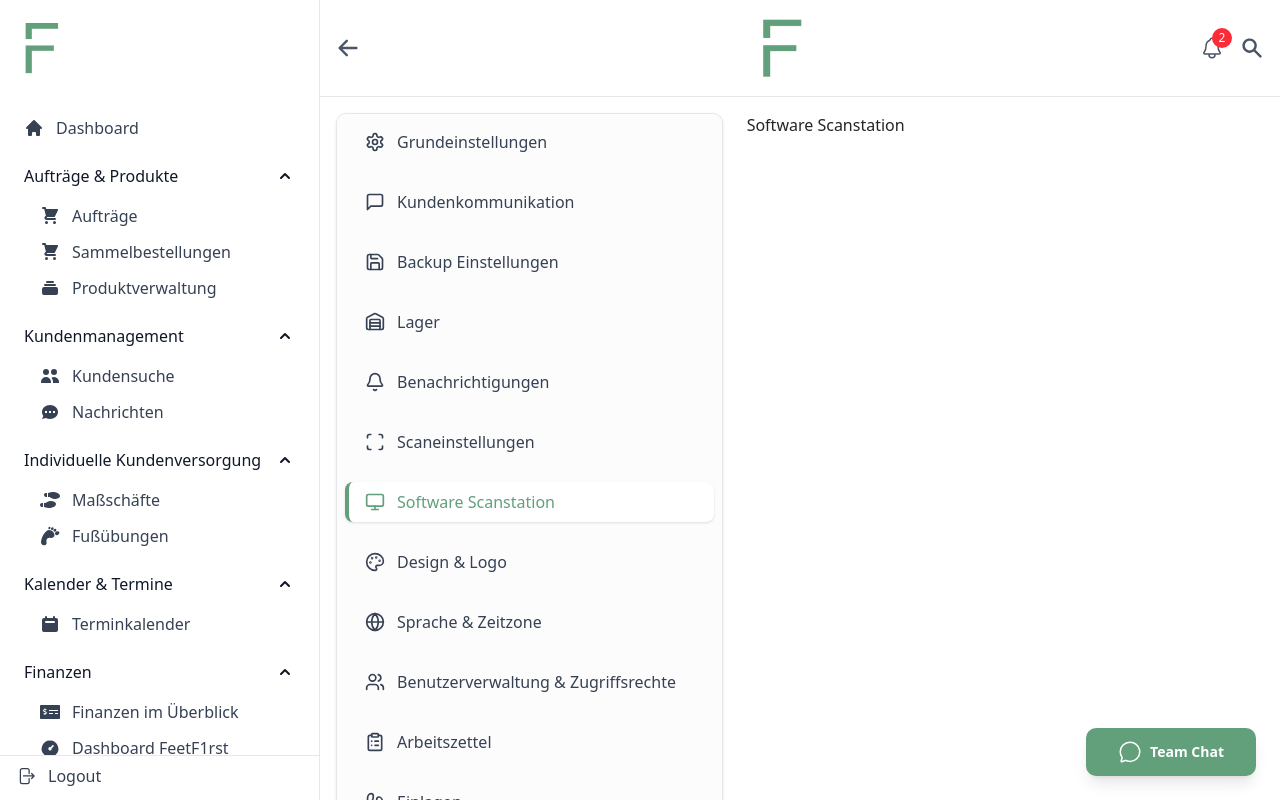
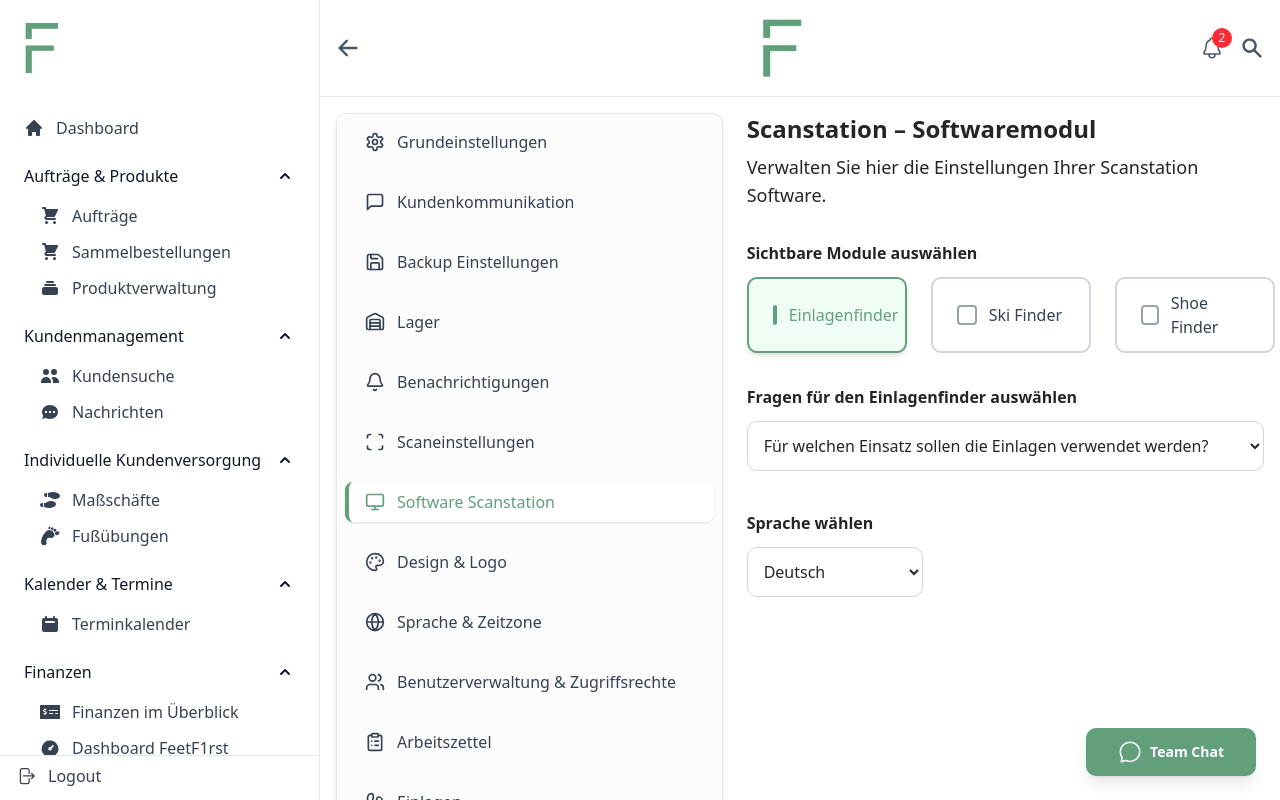
Before and after one commit to backbencherstudio/tdhaemoi-partner-dashbaord, a Next.js app: page /dashboard/settings-profile/software-scanstation in a window 1280 px wide. Built offline with nearby package versions, Linux system fonts and the light colour scheme; sample sign-in values are in the browser's storage.

Commit message:
Added software-scanstation page in settings-profile

```diff
--- a/app/(dashboard)/dashboard/settings-profile/software-scanstation/page.tsx
+++ b/app/(dashboard)/dashboard/settings-profile/software-scanstation/page.tsx
@@ -1,9 +1,170 @@
-import React from 'react'
+'use client'
+import React, { useState } from 'react';
+
+const MODULES = [
+    { key: 'einlagenfinder', label: 'Einlagenfinder' },
+    { key: 'skiFinder', label: 'Ski Finder' },
+    { key: 'shoeFinder', label: 'Shoe Finder' },
+];
+
+const QUESTIONS = [
+    'Für welchen Einsatz sollen die Einlagen verwendet werden?',
+    'Für welchen Sportschuh verwenden Sie die Einlagen?',
+    'Welches Aktivitätslevel trifft am besten auf Sie zu?',
+    'Haben Sie gesundheitliche Probleme (z. B. Diabetes), die Ihre Fußgesundheit beeinflussen?',
+    'Wie viel wiegen Sie ungefähr?',
+    'Haben Sie Schmerzen? Wenn ja, markieren Sie bitte die betroffenen Bereiche auf dem 3D-Modell.',
+    'Haben Sie weitere relevante Beschwerden oder Schmerzen?',
+    'Haben Sie Probleme mit Gleichgewicht, Gang oder Beweglichkeit?',
+    'Welche Erwartungen oder Ziele haben Sie mit den Einlagen?',
+    'Haben Sie eine bevorzugte Farbe für den Überzug Ihrer Einlagen?',
+];
 
 export default function SoftwareScanstationPage() {
+    const [selectedModules, setSelectedModules] = useState(['einlagenfinder']);
+    const [showModuleWarning, setShowModuleWarning] = useState(false);
+    const [selectedQuestion, setSelectedQuestion] = useState(QUESTIONS[0]);
+    const [selectedLanguage, setSelectedLanguage] = useState('Deutsch');
+
+    // Track original values to detect changes
+    const [originalModules] = useState(['einlagenfinder']);
+    const [originalQuestion] = useState(QUESTIONS[0]);
+    const [originalLanguage] = useState('Deutsch');
+
+    // Check if there are any changes
+    const hasChanges =
+        JSON.stringify(selectedModules.sort()) !== JSON.stringify(originalModules.sort()) ||
+        selectedQuestion !== originalQuestion ||
+        selectedLanguage !== originalLanguage;
+
+    const handleModuleToggle = (key: string) => {
+        let newSelected;
+        if (selectedModules.includes(key)) {
+            newSelected = selectedModules.filter((k) => k !== key);
+            if (newSelected.length === 0) {
+                setShowModuleWarning(true);
+                return;
+            }
+        } else {
+            newSelected = [...selectedModules, key];
+        }
+        setSelectedModules(newSelected);
+        setShowModuleWarning(false);
+    };
+
     return (
-        <div>
-            <h1>Software Scanstation</h1>
+        <div >
+            <h1 className='text-2xl font-bold mb-2'>
+                Scanstation – Softwaremodul
+            </h1>
+            <div className='text-lg mb-8'>
+                Verwalten Sie hier die Einstellungen Ihrer Scanstation Software.
+            </div>
+
+            {/* Module Selection */}
+            <div className='mb-8'>
+                <div className='font-semibold mb-3'>Sichtbare Module auswählen</div>
+                <div className='flex gap-6 mb-2'>
+                    {MODULES.map((mod) => {
+                        const selected = selectedModules.includes(mod.key);
+                        // For demo: all modules accessible
+                        const hasAccess = true;
+                        return (
+                            <div
+                                key={mod.key}
+                                className={`flex items-center cursor-pointer transition-all duration-200 rounded-lg px-6 py-3 min-w-[160px] border-2 ${selected
+                                    ? 'bg-green-50 border-[#62A07C] shadow-md'
+                                    : 'bg-white border-gray-300 hover:border-gray-400 hover:shadow-sm'
+                                    } ${!hasAccess ? 'opacity-50 cursor-not-allowed' : ''}`}
+                                onClick={() => hasAccess && handleModuleToggle(mod.key)}
+                            >
+                                {/* Custom Checkbox */}
+                                <div className={`relative w-5 h-5 mr-3 rounded border-2 transition-all duration-200 ${selected
+                                    ? 'bg-[#62A07C] border-[#62A07C]/50'
+                                    : 'bg-white border-gray-400'
+                                    }`}>
+                                    {selected && (
+                                        <svg
+                                            className="absolute inset-0 w-full h-full text-white"
+                                            fill="currentColor"
+                                            viewBox="0 0 20 20"
+                                        >
+                                            <path
+                                                fillRule="evenodd"
+                                                d="M16.707 5.293a1 1 0 010 1.414l-8 8a1 1 0 01-1.414 0l-4-4a1 1 0 011.414-1.414L8 12.586l7.293-7.293a1 1 0 011.414 0z"
+                                                clipRule="evenodd"
+                                            />
+                                        </svg>
+                                    )}
+                                </div>
+                                <span className={`font-medium ${selected ? 'text-[#62A07C]' : 'text-gray-700'}`}>
+                                    {mod.label}
+                                </span>
+                            </div>
+                        );
+                    })}
+                </div>
+                {showModuleWarning && (
+                    <div className='text-red-500 mt-2 font-semibold flex items-center'>
+                        <svg className="w-4 h-4 mr-2" fill="currentColor" viewBox="0 0 20 20">
+                            <path fillRule="evenodd" d="M8.257 3.099c.765-1.36 2.722-1.36 3.486 0l5.58 9.92c.75 1.334-.213 2.98-1.742 2.98H4.42c-1.53 0-2.493-1.646-1.743-2.98l5.58-9.92zM11 13a1 1 0 11-2 0 1 1 0 012 0zm-1-8a1 1 0 00-1 1v3a1 1 0 002 0V6a1 1 0 00-1-1z" clipRule="evenodd" />
+                        </svg>
+                        <p className='text-sm'> Mindestens ein Modul muss ausgewählt sein.</p>
+                    </div>
+                )}
+            </div>
+
+            {/* Insole Finder Question Selection as Dropdown */}
+            <div className='mb-8'>
+                <div className='font-semibold mb-3'>
+                    Fragen für den Einlagenfinder auswählen
+                </div>
+                <select
+                    value={selectedQuestion}
+                    onChange={e => setSelectedQuestion(e.target.value)}
+                    className='w-full p-3 text-base border border-gray-300 rounded-lg mb-2 focus:outline-none transition-all duration-200'
+                >
+                    {QUESTIONS.map(q => (
+                        <option key={q} value={q}>{q}</option>
+                    ))}
+                </select>
+            </div>
+
+            {/* Language Selection as Dropdown */}
+            <div className='mb-8'>
+                <div className='font-semibold mb-3'>
+                    Sprache wählen
+                </div>
+                <select
+                    value={selectedLanguage}
+                    onChange={e => setSelectedLanguage(e.target.value)}
+                    className='w-44 p-3 text-base border border-gray-300 rounded-lg focus:outline-none  transition-all duration-200'
+                >
+                    <option value="Deutsch">Deutsch</option>
+                    <option value="Englisch">Englisch</option>
+                </select>
+            </div>
+
+            {/* Save Button - Only show when there are changes */}
+            {hasChanges && (
+                <div className='flex justify-end'>
+                    <button
+                        onClick={() => {
+                            // Save functionality here
+                            console.log('Saving settings:', {
+                                selectedModules,
+                                selectedQuestion,
+                                selectedLanguage
+                            });
+                            // You can add API call or other save logic here
+                            alert('Einstellungen gespeichert!');
+                        }}
+                        className='bg-[#62A07C] text-white px-8 py-3 rounded-lg font-semibold hover:bg-[#4A8A6A] transition-all duration-200 shadow-md hover:shadow-lg'
+                    >
+                        Speichern
+                    </button>
+                </div>
+            )}
         </div>
-    )
+    );
 }
```
